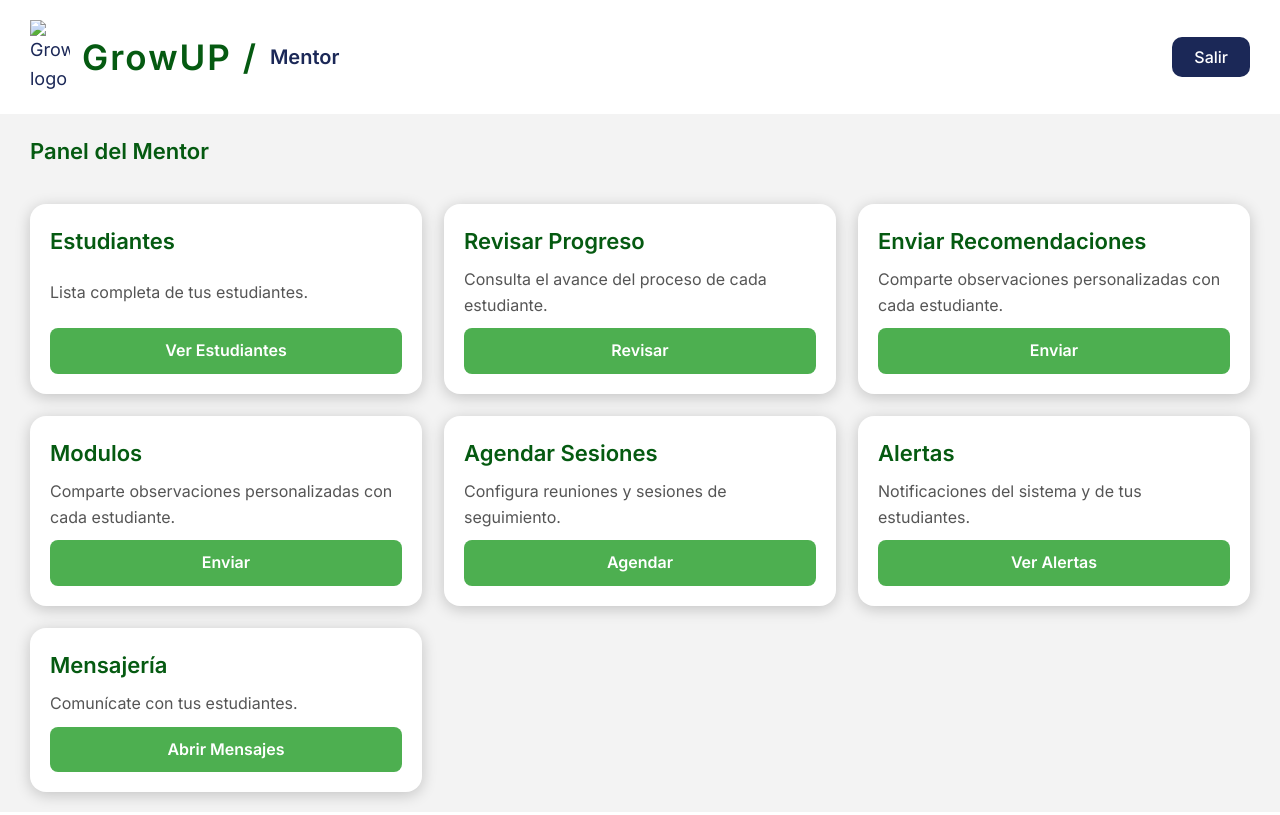
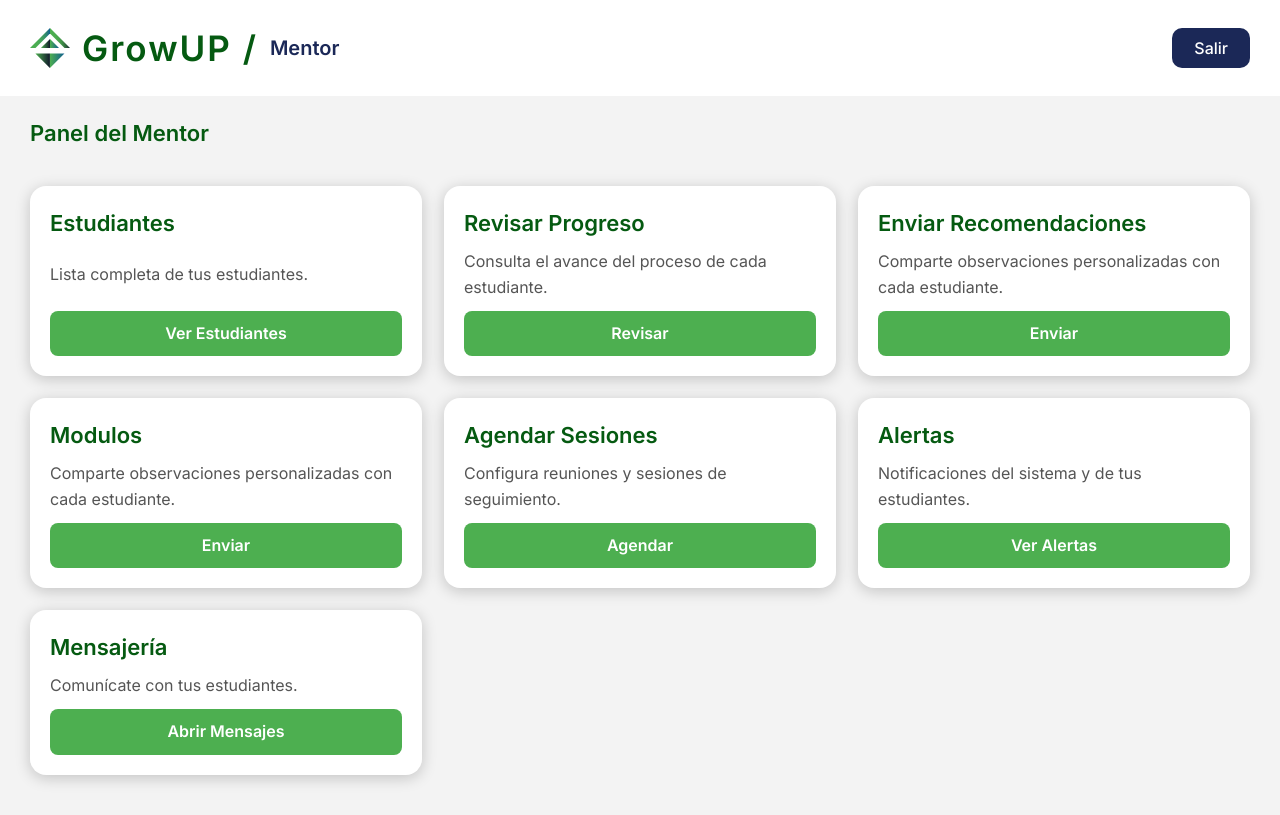
Before and after one commit to Llarenm/GrowUP, a website: page frontend/pages/panel_mentor.html in a window 1280 px wide. Shown: the top 815 px of the page. Drawn offline with Linux system fonts and the light colour scheme; files that its build step writes are made by us from their sources.

Commit message:
cambios para header en paneles

```diff
--- a/frontend/pages/panel_mentor.html
+++ b/frontend/pages/panel_mentor.html
@@ -1,79 +1,3 @@
-<!doctype html>
-<html lang="es">
-  <head>
-    <meta charset="UTF-8" />
-    <meta name="viewport" content="width=device-width, initial-scale=1.0" />
-    <title>GrowUP/Mentor</title>
-    <link rel="stylesheet" href="css/dashboard.css" />
-    <link rel="icon" href="assets/images/LogoGrowUP-sf.svg" />
-  </head>
-
-  <body>
-    <nav class="navbar">
-      <div class="logo">
-        <img src="assets/images/LogoGrowUP-sf.svg" alt="GrowUP logo" />
-        <span class="brand-text">GrowUP /</span>
-        <h2>Mentor</h2>
-      </div>
-      <!--Boton para salir-->
-      <div class="menu-actions">
-        <div class="bottom-login-register">
-          <button class="logout-btn" onclick="location.href = 'index.html'">
-            Salir
-          </button>
-        </div>
-      </div>
-    </nav>
-
-    <div class="container-dashboard">
-      <h2 class="section-title">Panel del Mentor</h2>
-
-      <div class="cards-grid">
-        <div class="card">
-          <h3>Estudiantes</h3>
-          <p>Lista completa de tus estudiantes.</p>
-          <a href="#">Ver Estudiantes</a>
-        </div>
-
-        <div class="card">
-          <h3>Revisar Progreso</h3>
-          <p>Consulta el avance del proceso de cada estudiante.</p>
-          <a href="#">Revisar</a>
-        </div>
-
-        <div class="card">
-          <h3>Enviar Recomendaciones</h3>
-          <p>Comparte observaciones personalizadas con cada estudiante.</p>
-          <a href="#">Enviar</a>
-        </div>
-
-        <div class="card">
-          <h3>Modulos</h3>
-          <p>Comparte observaciones personalizadas con cada estudiante.</p>
-          <a href="#">Enviar</a>
-        </div>
-        <div class="card">
-          <h3>Agendar Sesiones</h3>
-          <p>Configura reuniones y sesiones de seguimiento.</p>
-          <a href="#">Agendar</a>
-        </div>
-
-        <div class="card">
-          <h3>Alertas</h3>
-          <p>Notificaciones del sistema y de tus estudiantes.</p>
-          <a href="#">Ver Alertas</a>
-        </div>
-
-        <div class="card">
-          <h3>Mensajería</h3>
-          <p>Comunícate con tus estudiantes.</p>
-          <a href="#">Abrir Mensajes</a>
-        </div>
-      </div>
-    </div>
-  </body>
-</html>
-
 <!doctype html>
 <html lang="es">
   <head>
```
Also changed, not shown: frontend/pages/panel_estudiante.html (+0 -2 lines).
